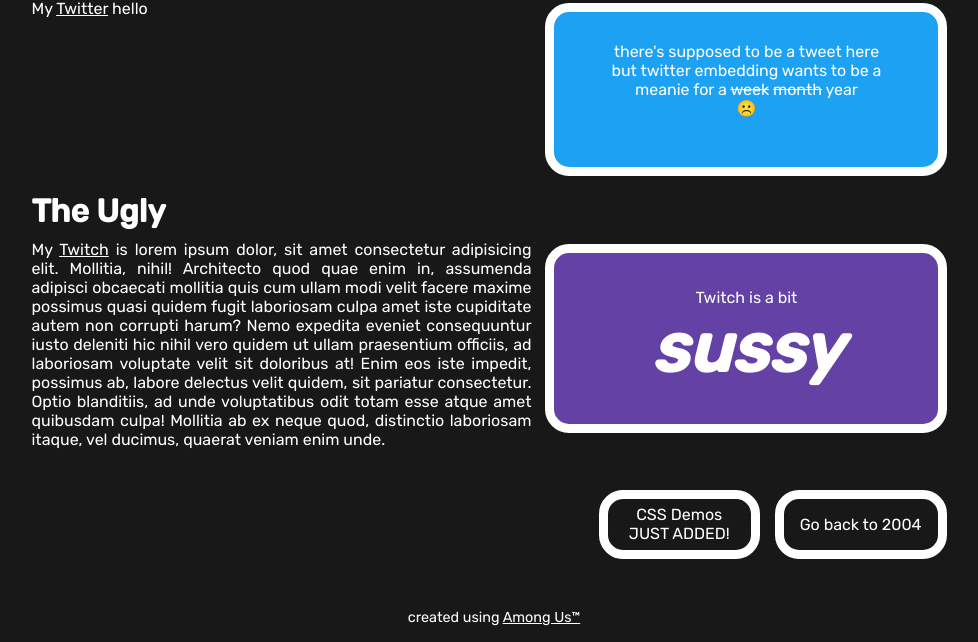
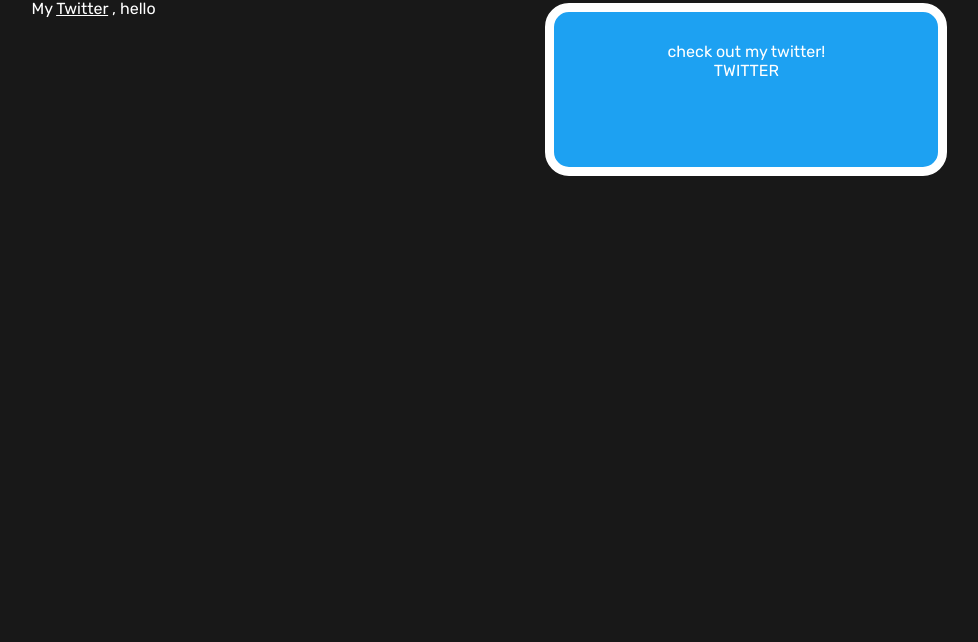
Before and after one commit to waflMAN07/boxydotgq, a plain HTML site: page index.html in a window 1280 px wide. Shown: the part 560-1202 px from the top of the page, without its empty margins (146-1124 px from the left). After the commit the page ends 800 px from the top, so only its background shows below. Drawn offline with Linux system fonts and the light colour scheme.

Commit message:
Update index.html

```diff
--- a/index.html
+++ b/index.html
@@ -25,6 +25,7 @@
       <div class="content left">
         <p class="text">
 hayo, im boxy. a 13 year old programmer and music maker! i have a love for music and games! i develop a fun one called ClayDek ;D
+          please visit my<a class="sus" id="sus2" href="https://www.youtube.com/channel/UCHBj671ARtx2FrKzlyGwbkA">Youtube</a> and subscribe
           Over here you can see my latest video-------->
         </p>
       </div>
@@ -38,18 +39,18 @@ hayo, im boxy. a 13 year old programmer and music maker! i have a love for music
         >
         </iframe>
       </div>
-      <h2 class="heading">The Bad</h2>
+      <h2 class="heading">My twitter</h2>
         <div class="content left">
           <p class="text">
             My
-            <a class="sus" id="sus2" href="https://twitter.com/inym_">Twitter</a>
-   hello
+            <a class="sus" id="sus2" href="https://twitter.com/boxy_dev">Twitter</a>
+   , hello
           </p>
         </div>
         <div class="content right">
           <div class="border" id="twitteroof">
-            there's supposed to be a tweet here but twitter embedding wants to
-            be a meanie for a <del>week</del> <del>month</del> year<a href="https://twitter.com/inym_" id="smile">☹️</a>
+           check out my twitter!
+            <a href="https://twitter.com/boxy_dev" id="smile">TWITTER</a>
           </div>
           <!--<blockquote class="twitter-tweet" width="25.1rem" data-theme="dark">
             <p lang="en" dir="ltr">I will never get cancelled</p>
@@ -65,35 +66,5 @@ hayo, im boxy. a 13 year old programmer and music maker! i have a love for music
             charset="utf-8"
           ></script> -->
         </div>
-      <h2 class="heading">The Ugly</h2>
-      <div class="content left">
-        <p class="text">
-          My
-          <a class="sus" id="sus3" href="https://www.twitch.tv/inym_">Twitch</a>
-          is lorem ipsum dolor, sit amet consectetur adipisicing elit.
-          Mollitia, nihil! Architecto quod quae enim in, assumenda adipisci
-          obcaecati mollitia quis cum ullam modi velit facere maxime possimus
-          quasi quidem fugit laboriosam culpa amet iste cupiditate autem non
-          corrupti harum? Nemo expedita eveniet consequuntur iusto deleniti
-          hic nihil vero quidem ut ullam praesentium officiis, ad laboriosam
-          voluptate velit sit doloribus at! Enim eos iste impedit, possimus
-          ab, labore delectus velit quidem, sit pariatur consectetur. Optio
-          blanditiis, ad unde voluptatibus odit totam esse atque amet
-          quibusdam culpa! Mollitia ab ex neque quod, distinctio laboriosam
-          itaque, vel ducimus, quaerat veniam enim unde.
-        </p>
-      </div>
-      <div class="content right">
-        <div class="border" id="twitchoof">Twitch is a bit<a id="sussy" href=https://teitch.tv/inym>sussy</a>
-        </div>
-      </div>
-      <a class="links border " id="ohfour" href="retro">Go back to 2004</a>
-      <a class="links border" id="demo" href="demo">CSS Demos<br>JUST ADDED!</a>
-      <div class="bottom">
-        created using
-        <a class="sus" href="https://www.innersloth.com/gameAmongUs.php"
-          >Among Us&#8482;</a
-        >
-      </div>
   </body>
 </html>
```
